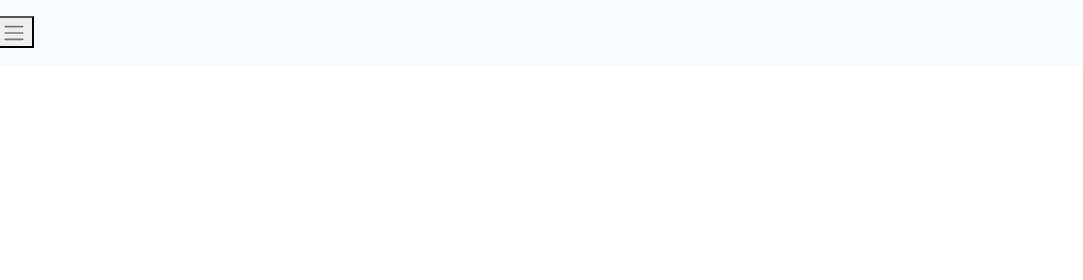
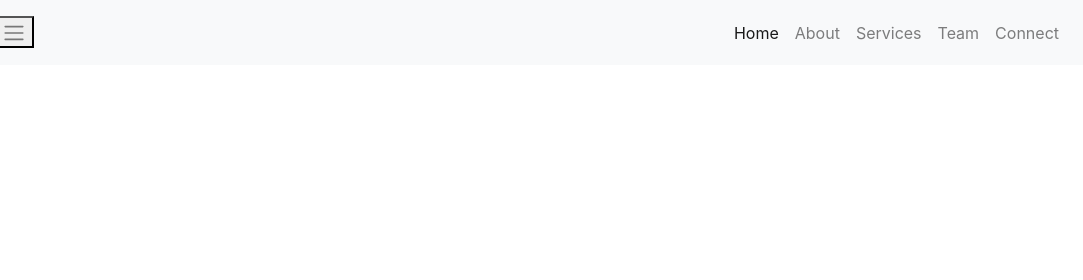
Before and after one commit to HANGOUT123/web1, a plain HTML site: page index.html in a window 1280 px wide. Shown: the top 280 px of the page, 197-1280 px from the left. Drawn offline with nearby package versions, Linux system fonts and the light colour scheme.

Commit message:
add code in index.html

```diff
--- a/index.html
+++ b/index.html
@@ -23,7 +23,21 @@
 	</button>
 	<div class="collapse navbar-collapse" id="navbarResponsive">
 			<ul class="navbar-nav ml-auto">
-
+					<li class="nav-itme active">
+						<a class="nav-link" href="#">Home</a>
+					</li>
+					<li class="nav-itme">
+						<a class="nav-link" href="#">About</a>
+					</li>
+					<li class="nav-itme">
+						<a class="nav-link" href="#">Services</a>
+					</li>
+					<li class="nav-itme">
+						<a class="nav-link" href="#">Team</a>
+					</li>
+					<li class="nav-itme">
+						<a class="nav-link" href="#">Connect</a>
+					</li>
 			</ul>
 	</div>
 </div>
```
